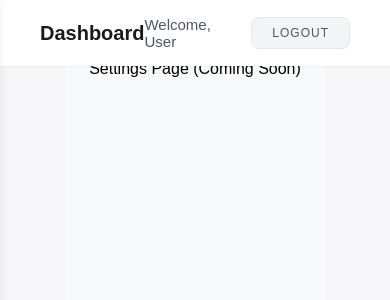
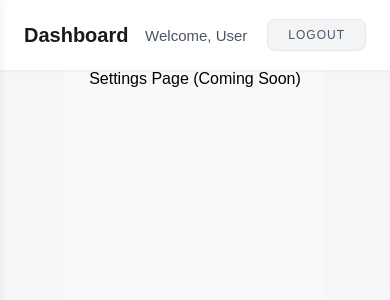
Before and after one commit to srikantalenovo/grepmind-tech, a React (Create React App) app in the folder frontend/: page /settings in a window 390 px wide. Shown: the top 300 px of the page. Built offline with nearby package versions, Linux system fonts and the light colour scheme; no server answers; sample sign-in values are in the browser's storage.

Commit message:
added frontend code for forgot password

```diff
--- a/frontend/src/components/Layout/Layout.css
+++ b/frontend/src/components/Layout/Layout.css
@@ -1,7 +1,9 @@
 .layout {
   display: flex;
-  height: 100vh;
-  overflow: hidden;
+  min-height: 100vh;
+  position: relative;
+  overflow-x: hidden;
+  background-color: #f8f9fa;
 }
 
 /* Sidebar Styles */
@@ -132,15 +134,15 @@
 /* Header Styles */
 .header {
   background: #ffffff;
-  padding: 16px 24px;
+  height: 70px;
   position: fixed;
   top: 0;
   right: 0;
   left: 250px;
   z-index: 900;
   box-shadow: 0 1px 3px rgba(0, 0, 0, 0.05);
-  transition: all 0.3s ease;
-  will-change: left, width;
+  transition: all 0.3s cubic-bezier(0.4, 0, 0.2, 1);
+  will-change: left;
 }
 
 .sidebar.collapsed ~ .header {
@@ -151,11 +153,11 @@
   display: flex;
   justify-content: space-between;
   align-items: center;
+  height: 100%;
+  padding: 0 24px;
   max-width: 1200px;
   margin: 0 auto;
   width: 100%;
-  padding: 0 16px;
-  transition: padding 0.3s ease;
 }
 
 .header h1 {
@@ -200,29 +202,26 @@
 /* Main Content Styles */
 .main-content {
   flex: 1;
-  display: flex;
-  flex-direction: column;
-  background-color: #f8f9fa;
-  padding-left: 250px;
+  margin-left: 250px;
   min-height: 100vh;
-  transition: all 0.3s ease;
-  width: 100%;
+  transition: margin-left 0.3s cubic-bezier(0.4, 0, 0.2, 1);
+  will-change: margin-left;
+  width: calc(100% - 250px);
   position: relative;
-  will-change: padding-left;
 }
 
 .sidebar.collapsed ~ .main-content {
-  padding-left: 80px;
+  margin-left: 80px;
+  width: calc(100% - 80px);
 }
 
 .page-content {
-  padding: 80px 24px 24px;
-  flex: 1;
+  padding: 90px 24px 24px;
   max-width: 1200px;
   margin: 0 auto;
   width: 100%;
+  min-height: calc(100vh - 70px);
   background-color: #f8f9fa;
-  transition: padding 0.3s ease;
 }
 
 /* Responsive adjustments */
@@ -237,7 +236,8 @@
   }
 
   .main-content {
-    padding-left: 80px;
+    margin-left: 80px;
+    width: calc(100% - 80px);
   }
 
   .header {
@@ -254,10 +254,13 @@
 }
 
 @media (max-width: 576px) {
+  .layout {
+    position: relative;
+  }
+
   .sidebar {
     width: 0;
     transform: translateX(-100%);
-    transition: all 0.3s ease;
   }
 
   .sidebar.open {
@@ -274,22 +277,25 @@
   }
 
   .main-content {
-    padding-left: 0;
+    margin-left: 0;
+    width: 100%;
   }
 
   .header {
     left: 0;
+    width: 100%;
   }
 
   .sidebar.open ~ .main-content {
-    padding-left: 0;
-    opacity: 0.5;
+    margin-left: 0;
+    transform: translateX(0);
+    filter: brightness(0.8);
     pointer-events: none;
   }
 
   .sidebar.open ~ .header {
     left: 0;
-    opacity: 0.5;
+    filter: brightness(0.8);
     pointer-events: none;
   }
 }
```
